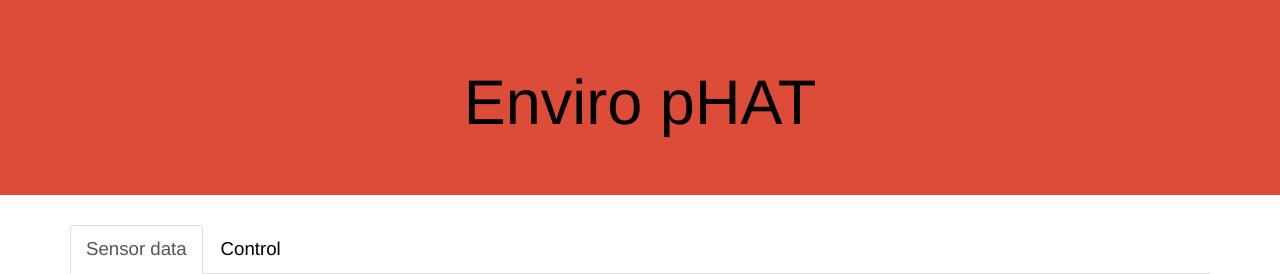
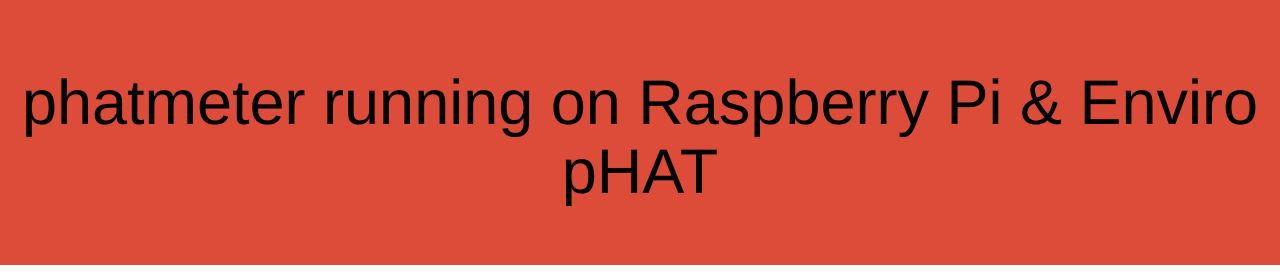
Before and after one commit to retrorich75/phatmeter, a Flask app: template templates/index.html in a window 1280 px wide. Shown: the top 274 px of the page. Run offline with Flask 2, Linux system fonts and the light colour scheme; the template is opened without the code that fills it, so the values that code supplies are empty; some libraries are stand-ins or nearby versions.

Commit message:
Update index.html

```diff
--- a/templates/index.html
+++ b/templates/index.html
@@ -1,7 +1,7 @@
 <html>
 
 <head>
-<title>Enviro pHAT</title>
+<title>phatmeter running on Raspberry Pi & Enviro pHAT</title>
 <link rel="stylesheet" href="/static/bootstrap.min.css" />
 <link rel="stylesheet" href="/static/style.css" />
 <script src="/static/jquery.min.js"></script>
@@ -11,7 +11,7 @@
 <body>
 
 <div class="jumbotron text-center">
-<h1>Enviro pHAT</h1>
+<h1>phatmeter running on Raspberry Pi & Enviro pHAT</h1>
 </div>
 
 <div class="container">
```
